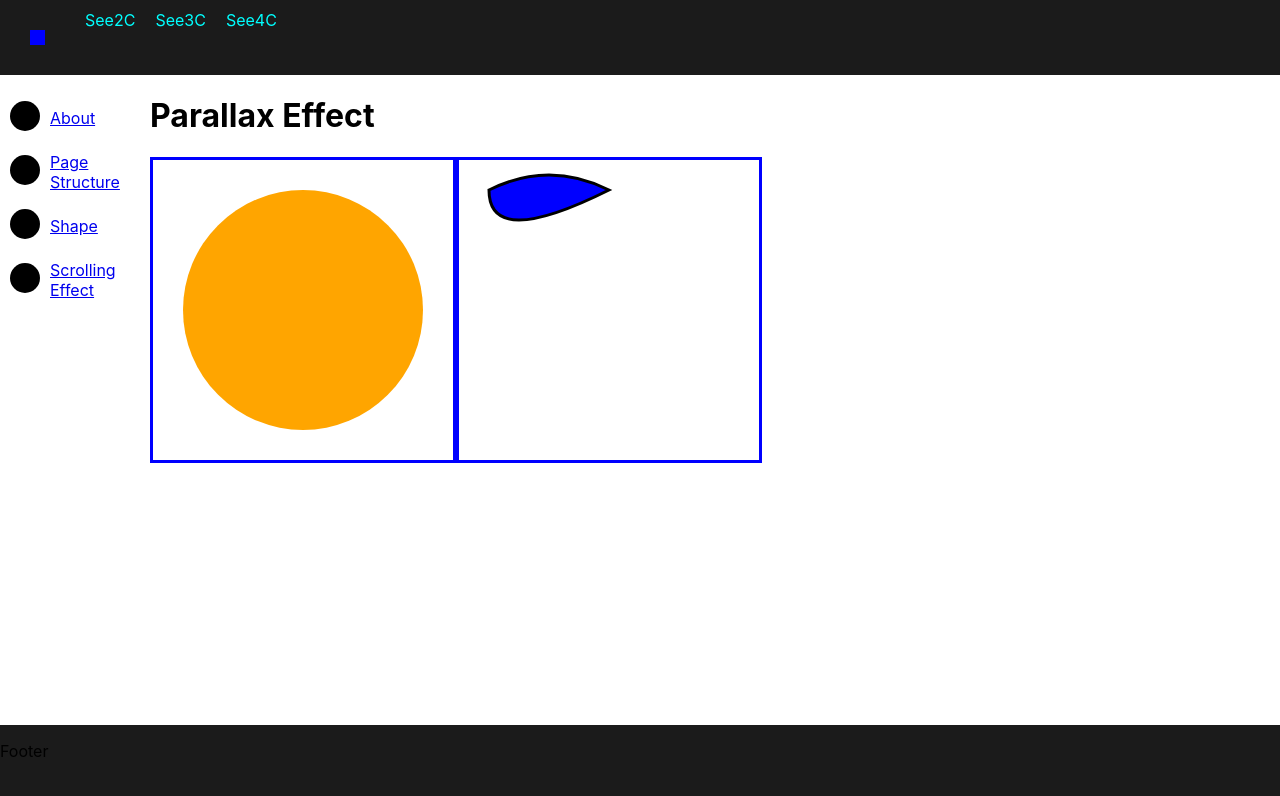
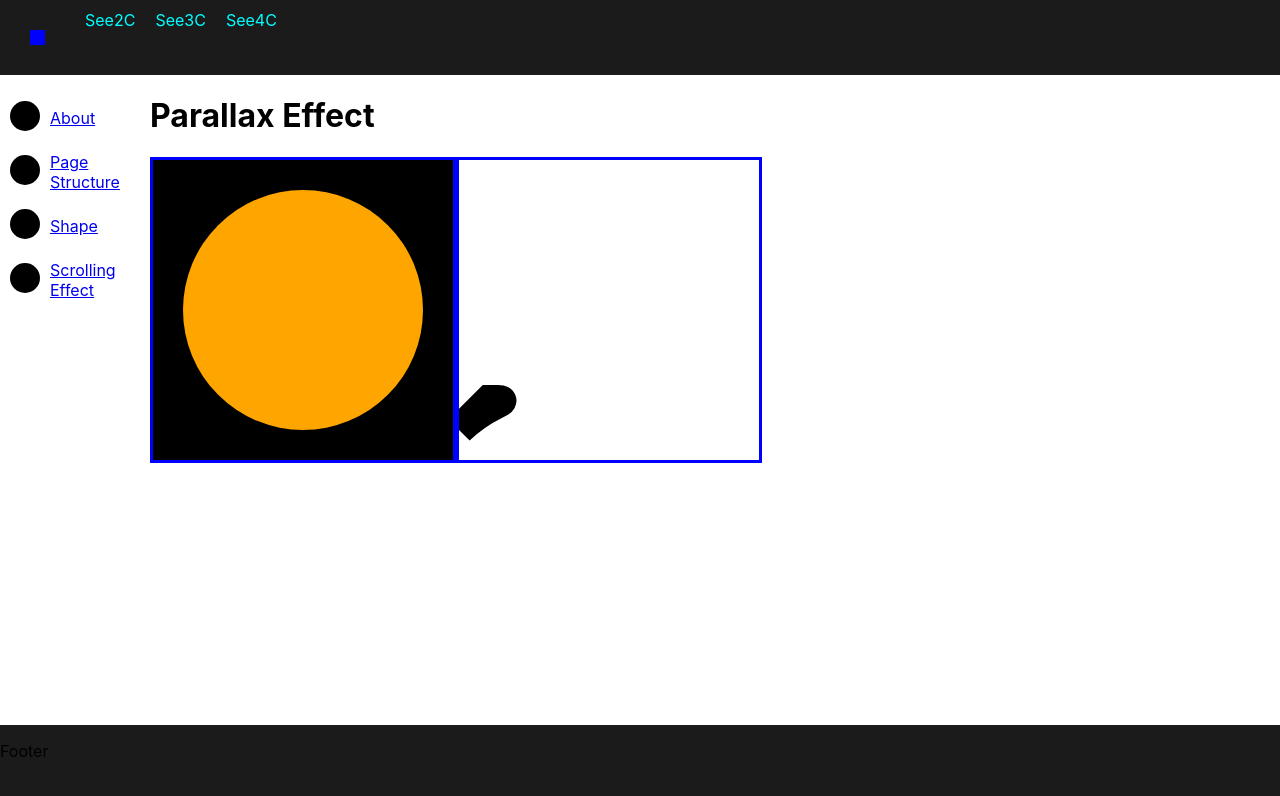
Before and after one commit to MuradAles/styles_tutorial, a React (Create React App) app in the folder styles_tutorial/: page /Scrolling_Effect in a window 1280 px wide. Shown: the top 796 px of the page. Built offline with nearby package versions, Linux system fonts and the light colour scheme.

Commit message:
small changes

```diff
--- a/styles_tutorial/src/components/Tutorial_Components/Scrolling-Effect/Scrolling-Effect.css
+++ b/styles_tutorial/src/components/Tutorial_Components/Scrolling-Effect/Scrolling-Effect.css
@@ -5,3 +5,7 @@
 .border_blue {
     border: 3px solid blue;
 }
+
+.moon_svg {
+    background-color: black;
+}
--- a/styles_tutorial/src/components/Tutorial_Components/Scrolling-Effect/Scrolling-Effect.js
+++ b/styles_tutorial/src/components/Tutorial_Components/Scrolling-Effect/Scrolling-Effect.js
@@ -1,24 +1,22 @@
 import "./Scrolling-Effect.css"
 export default function Scrolling_Effect() {
     const sun_svg = (
-        <svg className="sun_svg border_blue" height="300px" width="300px" viewBox="0 0 1000 1000">
+        <svg className="moon_svg border_blue" height="300px" width="300px" viewBox="0 0 1000 1000">
             <defs>
-                <g id="sun">
+                <g id="moon">
                     <circle cx="500" cy="500" r="400" fill="orange" />
                 </g>
             </defs>
-            <use href="#sun" />
+            <use href="#moon" />
         </svg>
     )
     const mountains = (
-        <svg className="mountains_svg border_blue" height="300px" width="300px" viewBox="0 0 1000 1000">
+        <svg className="mountains_svg border_blue" height="300px" width="300px" viewBox="0 0 100 100">
             <defs>
                 <g id="mountains">
                     <path
-                        d=" M100 100
-                            Q300 0 500 100
-                            Q300 200 200 200
-                            T100 100
+                        d=" M0 90
+                            C10 80 20 80 10 80
                             Z"
                         fill="blue"
                         stroke="black"
--- a/styles_tutorial/src/components/Tutorial_Components/Shapes/Shapes.js
+++ b/styles_tutorial/src/components/Tutorial_Components/Shapes/Shapes.js
@@ -30,7 +30,7 @@ export default function Shape() {
             </svg>
             <p>path</p>
             <svg className="Shape_svg" width="200px" height="200px" viewBox="0 0 1000 1000">
-                <text x="100" y="200" fontSize="100px">Text: </text>
+                <text x="100" y="200" fontSize="100px"></text>
                 <path d="M250 10 L100 200 L400 200 Z" />
             </svg>
             <svg className="Shape_svg" width="200px" height="200px" viewBox="0 0 1000 1000">
```
